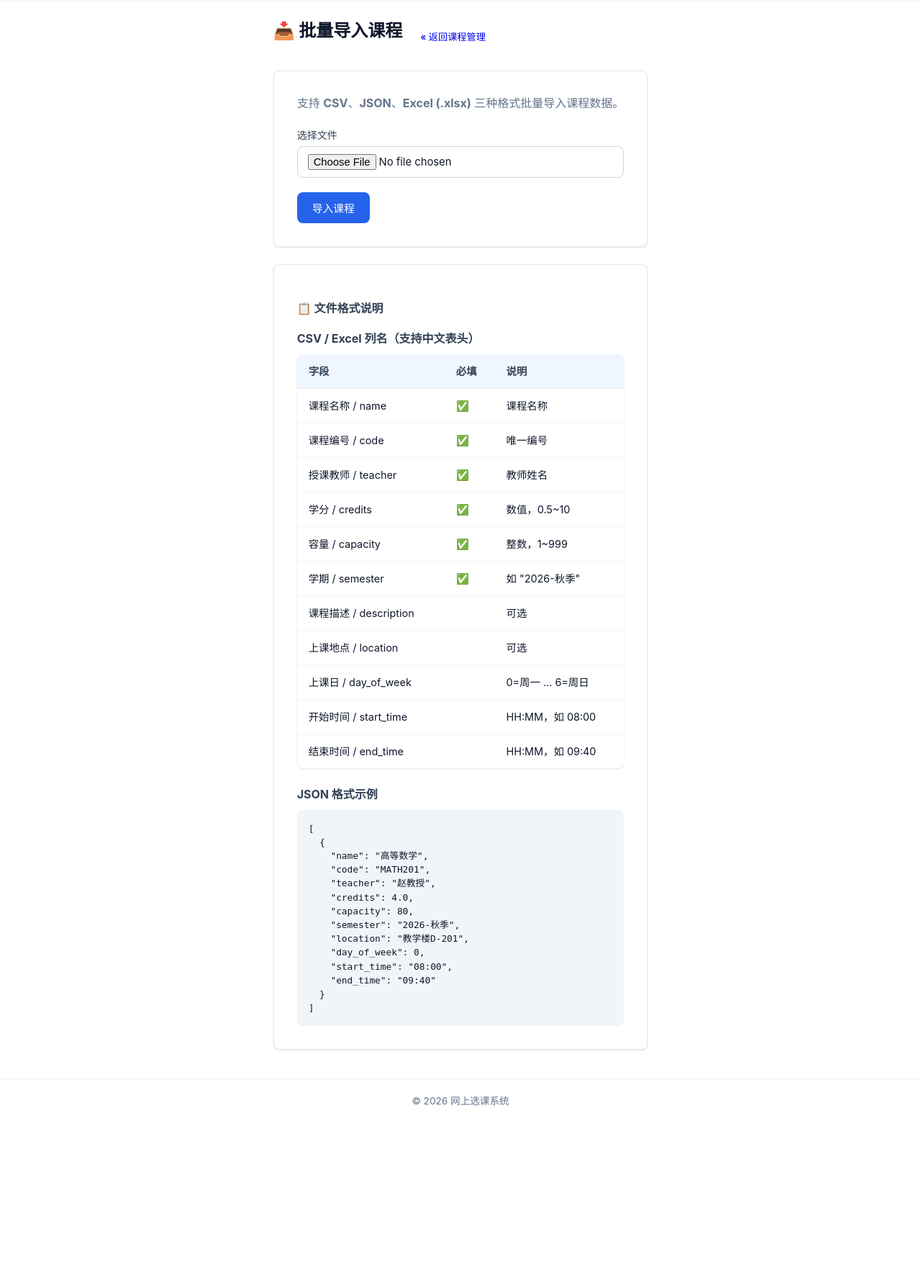
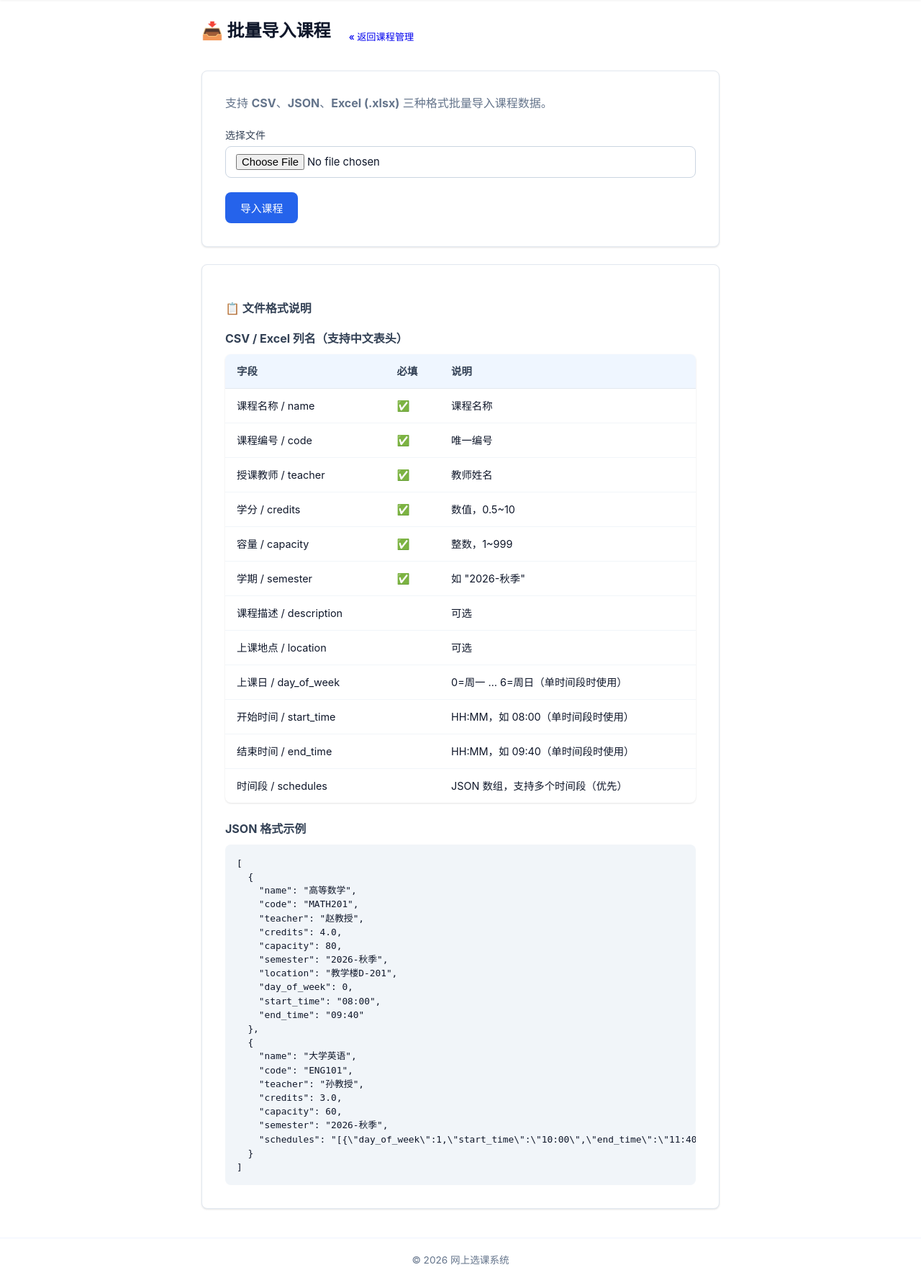
Before and after one commit to glucoseacid/selectcourse, a Flask app: page /admin/courses/import in a window 1280 px wide. Shown: the part 60-1842 px from the top of the page at 72% size. Before the commit the page ends 1595 px from the top, so only its background shows below. Run offline with Flask 3, Linux system fonts and the light colour scheme; a user stored in the database is signed in; tables that the repository leaves empty hold one stand-in row (values such as "Sample post"); some libraries are stand-ins or nearby versions.

Commit message:
fix：修复批量课程导入功能，适配多时间段课程

```diff
--- a/selectcourse/forms.py
+++ b/selectcourse/forms.py
@@ -119,6 +119,7 @@
     "day_of_week": "day_of_week", "上课日": "day_of_week",
     "start_time": "start_time", "开始时间": "start_time",
     "end_time": "end_time", "结束时间": "end_time",
+    "schedules": "schedules", "排课数据": "schedules", "时间段": "schedules",
 }
 
 REQUIRED_FIELDS = ["name", "code", "teacher", "credits", "capacity", "semester"]
@@ -178,6 +179,42 @@
         errors.append(f"第 {row_index} 行有开始时间但缺少结束时间")
     if end_t and not start_t:
         errors.append(f"第 {row_index} 行有结束时间但缺少开始时间")
+
+    # 验证多时间段 JSON
+    schedules_raw = row.get("schedules", "").strip()
+    if schedules_raw:
+        try:
+            schedules_data = json.loads(schedules_raw)
+            if not isinstance(schedules_data, list) or len(schedules_data) == 0:
+                errors.append(f"第 {row_index} 行 schedules 字段须为有效的 JSON 数组")
+            else:
+                for si, s in enumerate(schedules_data):
+                    d = s.get("day_of_week")
+                    st = str(s.get("start_time", "")).strip()
+                    et = str(s.get("end_time", "")).strip()
+                    try:
+                        d = int(d)
+                    except (ValueError, TypeError):
+                        errors.append(f"第 {row_index} 行第 {si+1} 个时间段上课日无效")
+                        continue
+                    if d < 0 or d > 6:
+                        errors.append(f"第 {row_index} 行第 {si+1} 个时间段上课日须为 0~6")
+                    if not st or not et:
+                        errors.append(f"第 {row_index} 行第 {si+1} 个时间段缺少开始或结束时间")
+                    row[f"_schedules_{si}"] = {"day_of_week": d, "start_time": st, "end_time": et}
+                if not errors:
+                    from selectcourse.models.course import CourseSchedule
+                    norm_schedules = [
+                        {"day_of_week": int(s["day_of_week"]),
+                         "start_time": str(s.get("start_time", "")).strip(),
+                         "end_time": str(s.get("end_time", "")).strip()}
+                        for s in schedules_data
+                    ]
+                    has_overlap, overlap_msg = CourseSchedule.has_overlap(norm_schedules)
+                    if has_overlap:
+                        errors.append(f"第 {row_index} 行时间段冲突：{overlap_msg}")
+        except json.JSONDecodeError:
+            errors.append(f"第 {row_index} 行 schedules 字段 JSON 格式无效")
 
     return errors
 
--- a/selectcourse/routes/admin.py
+++ b/selectcourse/routes/admin.py
@@ -1,4 +1,5 @@
 """管理员路由"""
+import json
 import logging
 from functools import wraps
 from flask import Blueprint, render_template, redirect, url_for, flash, request
@@ -228,17 +229,38 @@
                 db.session.add(course)
                 db.session.flush()
 
-                day = row.get("day_of_week")
-                start_t = row.get("start_time")
-                end_t = row.get("end_time")
-                if day is not None and start_t and end_t:
-                    schedule = CourseSchedule(
-                        course_id=course.id,
-                        day_of_week=day,
-                        start_time=start_t,
-                        end_time=end_t,
-                    )
-                    db.session.add(schedule)
+                # 解析多时间段：优先使用 schedules JSON，否则回退到单字段
+                schedules_created = False
+                schedules_raw = row.get("schedules", "").strip()
+                if schedules_raw:
+                    try:
+                        schedules_data = json.loads(schedules_raw)
+                        if isinstance(schedules_data, list):
+                            for s in schedules_data:
+                                sd = CourseSchedule(
+                                    course_id=course.id,
+                                    day_of_week=int(s["day_of_week"]),
+                                    start_time=str(s.get("start_time", "")).strip(),
+                                    end_time=str(s.get("end_time", "")).strip(),
+                                )
+                                db.session.add(sd)
+                            schedules_created = True
+                    except (json.JSONDecodeError, ValueError, TypeError, KeyError):
+                        pass  # 已在 _validate_row 中校验过，不应发生
+
+                if not schedules_created:
+                    # 回退：单时间段字段
+                    day = row.get("day_of_week")
+                    start_t = row.get("start_time")
+                    end_t = row.get("end_time")
+                    if day is not None and start_t and end_t:
+                        schedule = CourseSchedule(
+                            course_id=course.id,
+                            day_of_week=day,
+                            start_time=start_t,
+                            end_time=end_t,
+                        )
+                        db.session.add(schedule)
 
                 new_courses.append(course)
                 success_count += 1
--- a/selectcourse/templates/admin/import_courses.html
+++ b/selectcourse/templates/admin/import_courses.html
@@ -66,9 +66,10 @@
             <tr><td>学期 / semester</td><td>✅</td><td>如 "2026-秋季"</td></tr>
             <tr><td>课程描述 / description</td><td></td><td>可选</td></tr>
             <tr><td>上课地点 / location</td><td></td><td>可选</td></tr>
-            <tr><td>上课日 / day_of_week</td><td></td><td>0=周一 … 6=周日</td></tr>
-            <tr><td>开始时间 / start_time</td><td></td><td>HH:MM，如 08:00</td></tr>
-            <tr><td>结束时间 / end_time</td><td></td><td>HH:MM，如 09:40</td></tr>
+            <tr><td>上课日 / day_of_week</td><td></td><td>0=周一 … 6=周日（单时间段时使用）</td></tr>
+            <tr><td>开始时间 / start_time</td><td></td><td>HH:MM，如 08:00（单时间段时使用）</td></tr>
+            <tr><td>结束时间 / end_time</td><td></td><td>HH:MM，如 09:40（单时间段时使用）</td></tr>
+            <tr><td>时间段 / schedules</td><td></td><td>JSON 数组，支持多个时间段（优先）</td></tr>
         </tbody>
     </table>
 
@@ -85,6 +86,15 @@
     "day_of_week": 0,
     "start_time": "08:00",
     "end_time": "09:40"
+  },
+  {
+    "name": "大学英语",
+    "code": "ENG101",
+    "teacher": "孙教授",
+    "credits": 3.0,
+    "capacity": 60,
+    "semester": "2026-秋季",
+    "schedules": "[{\"day_of_week\":1,\"start_time\":\"10:00\",\"end_time\":\"11:40\"},{\"day_of_week\":3,\"start_time\":\"14:00\",\"end_time\":\"15:40\"}]"
   }
 ]</code></pre>
 </div>
```
Also changed, not shown: tests/test_admin.py (+85 -0 lines).
